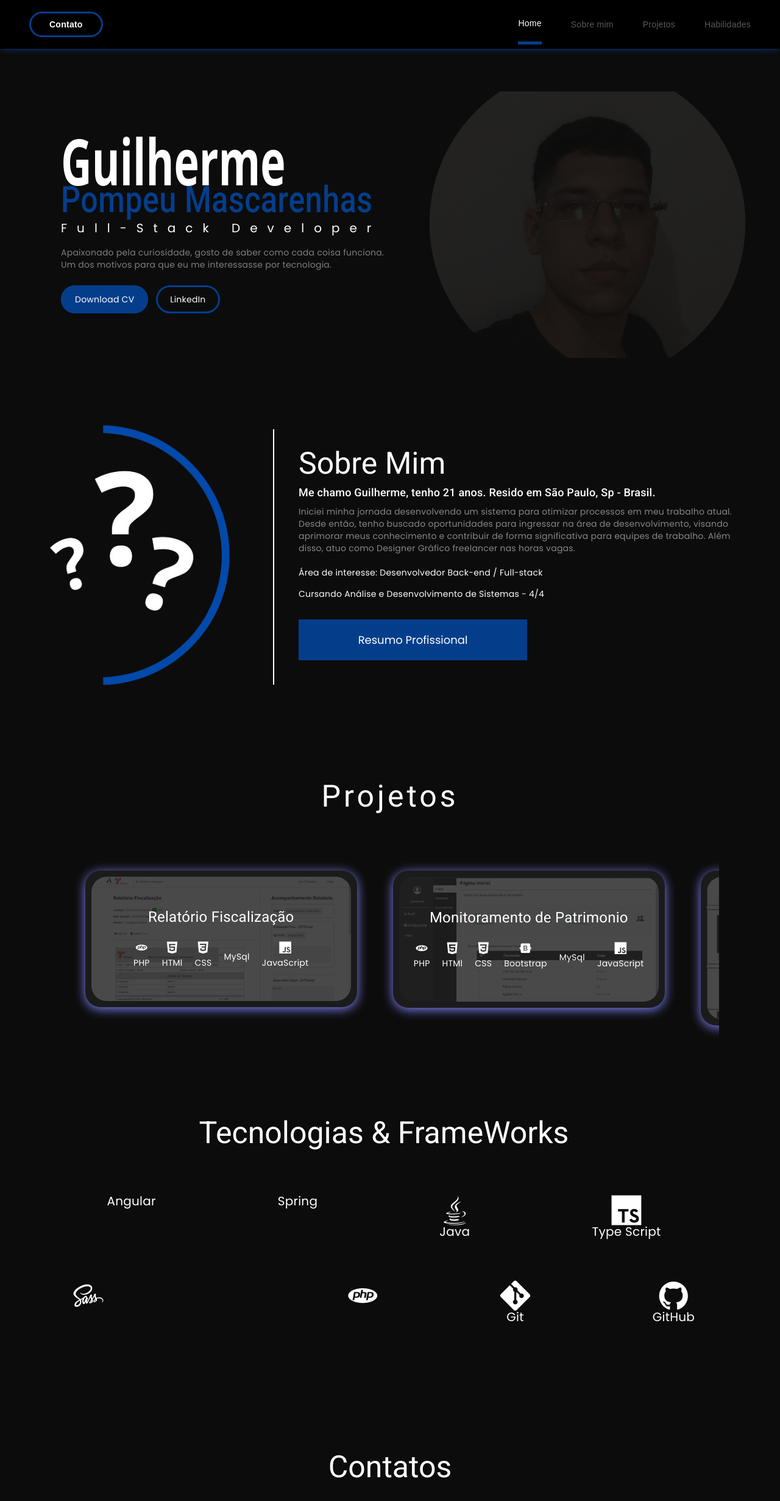
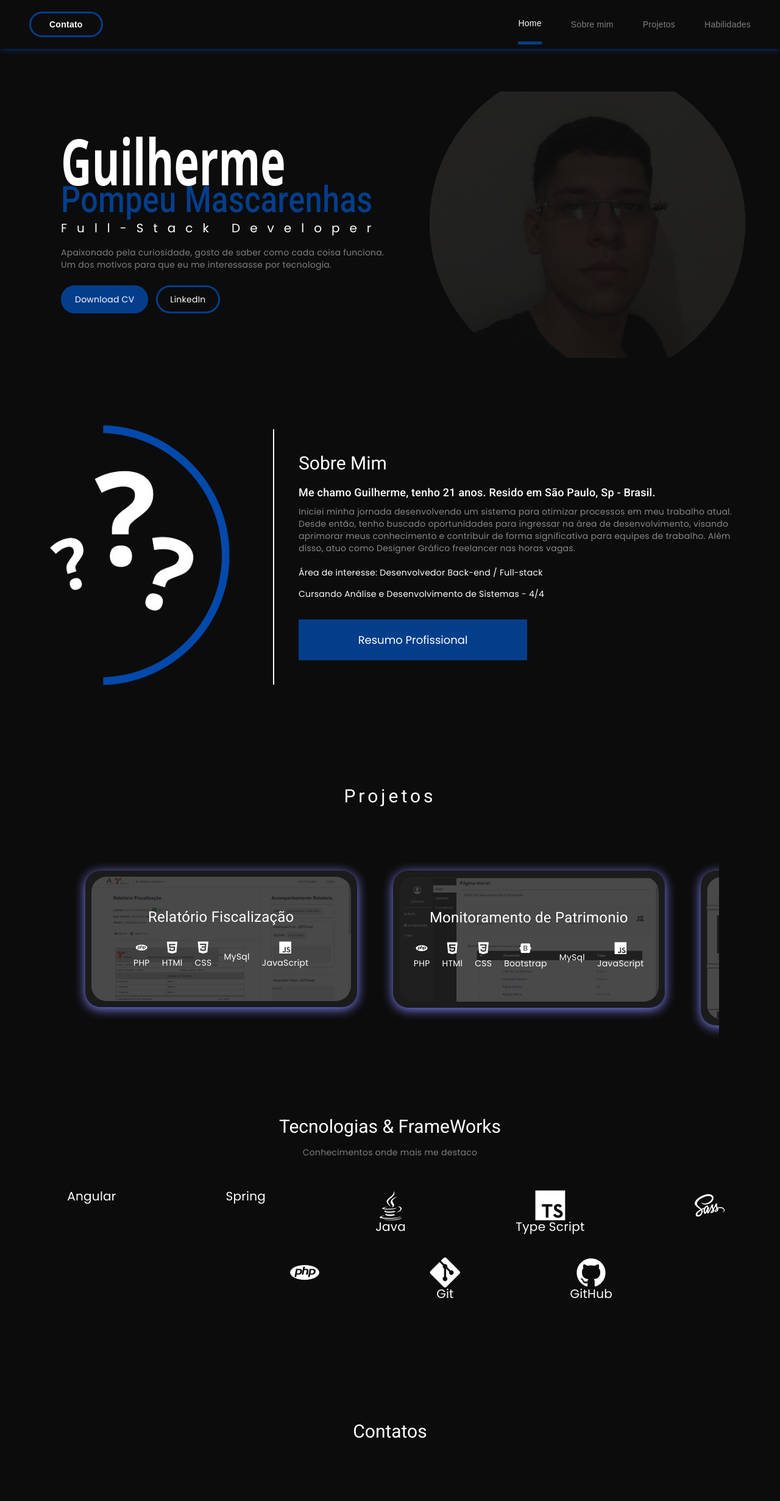
Before and after one commit to GMPompeu/Gm-Pompeu-portifolio, an Angular app: page / in a window 1280 px wide. Shown: the top 2462 px of the page at 61% size. After the commit the page ends 2430 px from the top, so only its background shows below. Built offline with nearby package versions, Linux system fonts and the light colour scheme.

Commit message:
Alter Styles

```diff
--- a/src/app/modules/portifolio/components/aboutme/aboutme.component.scss
+++ b/src/app/modules/portifolio/components/aboutme/aboutme.component.scss
@@ -20,7 +20,7 @@
   flex: 1;
   color: #fff;
   h1{
-    font-size: 50px;
+    font-size: 30px;
   }
   h2{
     font-size: 18px;
--- a/src/app/modules/portifolio/components/contacts/contacts.component.scss
+++ b/src/app/modules/portifolio/components/contacts/contacts.component.scss
@@ -4,6 +4,6 @@
     align-items: center;
     justify-content: center;
     h1{
-        font-size: 50px;
+        font-size: 30px;
     }
 }
--- a/src/app/modules/portifolio/components/header/header.component.html
+++ b/src/app/modules/portifolio/components/header/header.component.html
@@ -1,7 +1,7 @@
 <header id="header">
   <nav>
     <div class="contact">
-      <a>Contato</a>
+      <a class="contact" [class.active]="currentPage === 'contact'" (click)="scrollElement('contact')">Contato</a>
     </div>
     <ul>
       <li class="0" [class.active] = "currentPage === '0'" (click)="scrollElement('0')">Home</li>
--- a/src/app/modules/portifolio/components/header/header.component.scss
+++ b/src/app/modules/portifolio/components/header/header.component.scss
@@ -1,3 +1,5 @@
+@import '../../../../../assets/colors/colors.scss';
+
 *{
     font-family: Arial, Helvetica, sans-serif;
 }
@@ -7,51 +9,46 @@ nav{
     left: 0;
     width: 100%;
     height: 10vh;
-    background-color: black;
+    background-color: $color-background;
     display: flex;
     justify-content: space-between;
     align-items: center;
     z-index: 1000;
-    box-shadow: 0 2px 10px -2px #043E8B;
-}
+    box-shadow: 0 2px 10px -2px $blue-contents;
     ul{
       display: flex;
       cursor: pointer;
       align-items: center;
-}
-ul li{
+      li{
         list-style: none;
         margin-right: 3rem;
         padding: 20px 0px;
-  color: #ffffff59;
+        color: $gray-p;
+        &:hover, &.active {
+          color: #fff;
+          border-bottom: 5px solid $blue-contents;
         }
-
-.contact a{
+      }
+  }
+  .contact{
+    a{
       color: #fff;
       text-decoration: none;
       margin-left: 3rem;
       padding: 10px 30px;
       border-radius: 100px;
       font-weight: bold;
-    border: solid 3px #043E8B;
+      border: solid 3px $blue-contents;
+      &:hover, &.active{
+        background-color: $blue-contents;
       }
-
-ul li:hover {
-    color: #fff;
-    border-bottom: 5px solid #043E8B;
     }
-
-.contact a:hover{
-    background-color: #043E8B;
+  }
 }
 
 
+
 .header-scroll {
-  background-color: #043E8B;
+  background-color: $blue-contents;
   transition: background-color 0.3s ease;
 }
-
-ul li.active {
-  color: #fff;
-  border-bottom: 5px solid #043E8B;
-}
--- a/src/app/modules/portifolio/components/projects/projects.component.scss
+++ b/src/app/modules/portifolio/components/projects/projects.component.scss
@@ -8,7 +8,7 @@
     justify-content: center;
     margin-bottom: 50px;
     h1{
-      font-size: 50px;
+      font-size: 30px;
       letter-spacing: 5px;
     }
   }
--- a/src/app/modules/portifolio/components/skills/skills.component.html
+++ b/src/app/modules/portifolio/components/skills/skills.component.html
@@ -2,6 +2,7 @@
   <div class="content-skill">
     <div class="title">
       <h1>Tecnologias & FrameWorks</h1>
+      <p>Conhecimentos onde mais me destaco</p>
     </div>
     <div class="skill-container">
       <div class="card-skill" *ngFor="let item of skill()">
--- a/src/app/modules/portifolio/components/skills/skills.component.scss
+++ b/src/app/modules/portifolio/components/skills/skills.component.scss
@@ -3,10 +3,15 @@
   display: flex;
   flex-direction: column;
   align-items: center;
-  padding: 20px 20px 20px 0px;
+  padding: 10px 0px 0px 0px;
   .title{
+    text-align: center;
     h1{
-    font-size: 50px;
+    font-size: 30px;
+    }
+    p{
+      color: $gray-p;
+      font-size: 14px;
     }
   }
   .skill-container{
@@ -14,17 +19,21 @@
     flex-wrap: wrap;
     justify-content: center;
     .card-skill{
-      margin: 70px 100px 0px 100px;
+      margin: 40px 80px 0px 100px;
       text-align: center;
+      cursor: pointer;
       .icons{
         display: flex;
         flex-direction: column;
         align-items: center;
+        cursor: pointer;
         i{
           font-size: 50px;
+          cursor: pointer;
         }
         label{
           font-size: 20px;
+          cursor: pointer;
         }
         &:hover{
           color: $gray-p;
```
Lines whose indentation alone changed are shown as unchanged.
